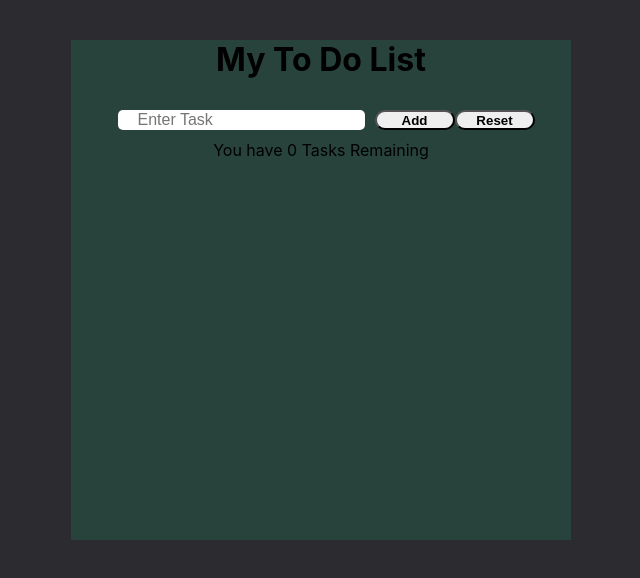
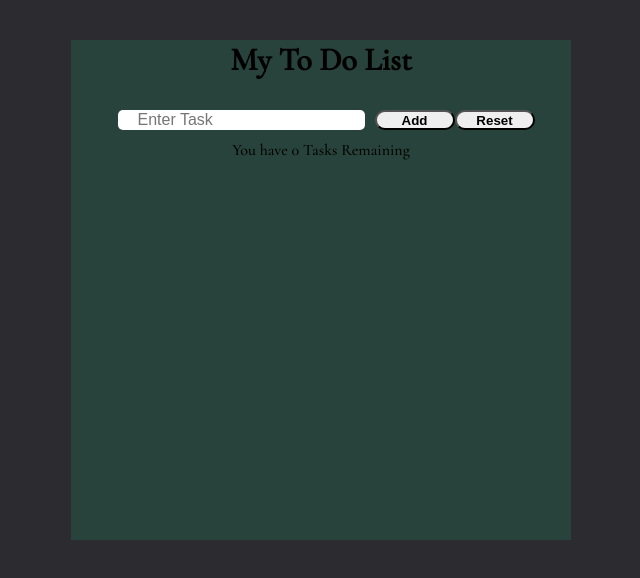
Before and after one commit to mattybwoy/React-ToDo, a React (Create React App) app: page / in a window 1280 px wide. Shown: the top 578 px of the page, without its empty margins (319-959 px from the left). Built offline with nearby package versions, Linux system fonts and the light colour scheme.

Commit message:
New font added, test rewritten

```diff
--- a/src/NoteList.js
+++ b/src/NoteList.js
@@ -67,7 +67,7 @@ render() {
       {this.state.todo.map((item) => {
         return (<div className="list" key={item.key}><p>{item.value} <input type='checkbox' />
         <span>
-        <FontAwesomeIcon className="faicons" onClick={() => this.deleteItem(item.key)} icon= 'trash' />
+        <FontAwesomeIcon className="faicons" onClick={() => this.deleteItem(item.key)} icon= 'trash' title='deletion'/>
         </span>
         </p>
         </div>)
--- a/src/Notelist.css
+++ b/src/Notelist.css
@@ -1,3 +1,5 @@
+@import url('https://fonts.googleapis.com/css2?family=Cormorant+Garamond:wght@500&display=swap');
+
 .list {
   color: darkkhaki;
   width: 200px;
@@ -22,3 +24,7 @@
   margin: 0 5px;
   font-size:15px;
 }
+
+body {
+  font-family: 'Cormorant Garamond', serif;
+}
```
Also changed, not shown: 1 other file (tests, documents, lock files or other folders).
